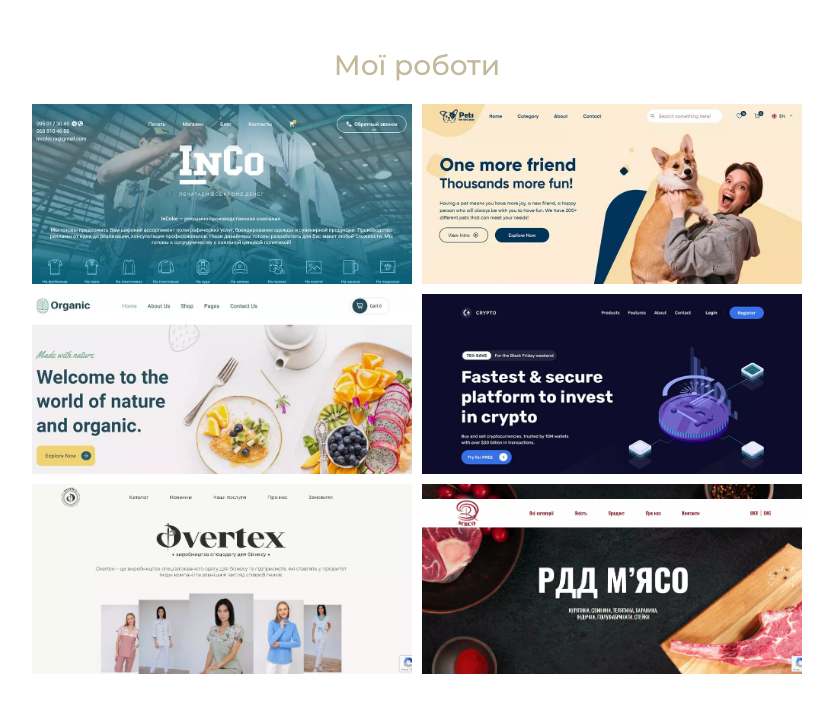
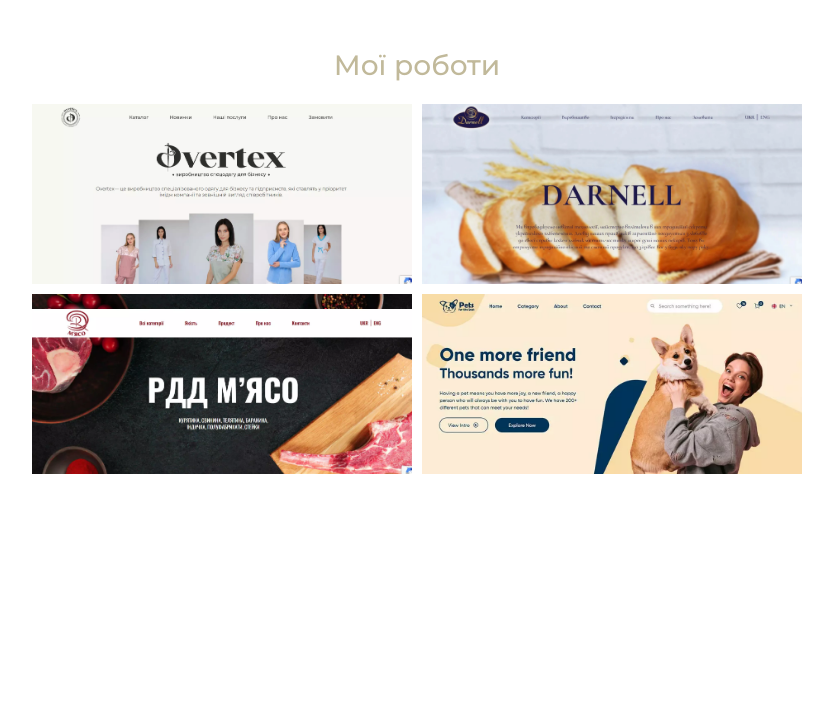
Before and after one commit to webLashchuk/cv, a plain HTML site: page index.html in a window 1280 px wide. Shown: the part 782-1494 px from the top of the page, without its empty margins (223-1056 px from the left). After the commit the page ends 1306 px from the top, so only its background shows below. Drawn offline with Linux system fonts and the light colour scheme.

Commit message:
remove old projects

```diff
--- a/index.html
+++ b/index.html
@@ -131,32 +131,14 @@
                 <h2 class="title portfolio__title">Мої роботи</h2>
                 <ul class="portfolio__list">
                     <li class="portfolio__item">
-                        <a class="portfolio__link" href="https://weblashchuk.github.io/inco-main/" target="_blank">
-                            <img class="portfolio__img" width="380" height="190" src="images/portfolio/inco.webp"
-                                alt="Зображення вебсайту incolor">
-                        </a>
-                    </li>
-                    <li class="portfolio__item">
-                        <a class="portfolio__link" href="https://weblashchuk.github.io/pets-main/" target="_blank">
-                            <img class="portfolio__img" width="380" height="190" src="images/portfolio/pets.webp"
-                                alt="Зображення вебсайту pets">
-                        </a>
-                    </li>
-                    <li class="portfolio__item">
-                        <a class="portfolio__link" href="https://weblashchuk.github.io/organic/" target="_blank">
-                            <img class="portfolio__img" width="380" height="190" src="images/portfolio/organic.webp"
-                                alt="Зображення вебсайту organic">
-                        </a>
-                    </li>
-                    <li class="portfolio__item">
-                        <a class="portfolio__link" href="https://weblashchuk.github.io/crypto/" target="_blank">
-                            <img class="portfolio__img" width="380" height="190" src="images/portfolio/crypto.webp"
+                        <a class="portfolio__link" href="https://www.overtex.com.ua/" target="_blank">
+                            <img class="portfolio__img" width="380" height="190" src="images/portfolio/overtex.webp"
                                 alt="Зображення вебсайту crypto">
                         </a>
                     </li>
                     <li class="portfolio__item">
-                        <a class="portfolio__link" href="https://www.overtex.com.ua/" target="_blank">
-                            <img class="portfolio__img" width="380" height="190" src="images/portfolio/overtex.webp"
+                        <a class="portfolio__link" href="https://darnell.com.ua/" target="_blank">
+                            <img class="portfolio__img" width="380" height="190" src="images/portfolio/darnell.webp"
                                 alt="Зображення вебсайту crypto">
                         </a>
                     </li>
@@ -164,6 +146,12 @@
                         <a class="portfolio__link" href="https://www.rdd.com.ua/" target="_blank">
                             <img class="portfolio__img" width="380" height="190" src="images/portfolio/rdd.webp"
                                 alt="Зображення вебсайту crypto">
+                        </a>
+                    </li>
+                    <li class="portfolio__item">
+                        <a class="portfolio__link" href="https://weblashchuk.github.io/pets-main/" target="_blank">
+                            <img class="portfolio__img" width="380" height="190" src="images/portfolio/pets.webp"
+                                alt="Зображення вебсайту pets">
                         </a>
                     </li>
                 </ul>
```
Also changed, not shown: images/portfolio/darnell.jpg (added), images/portfolio/darnell.webp (added).
